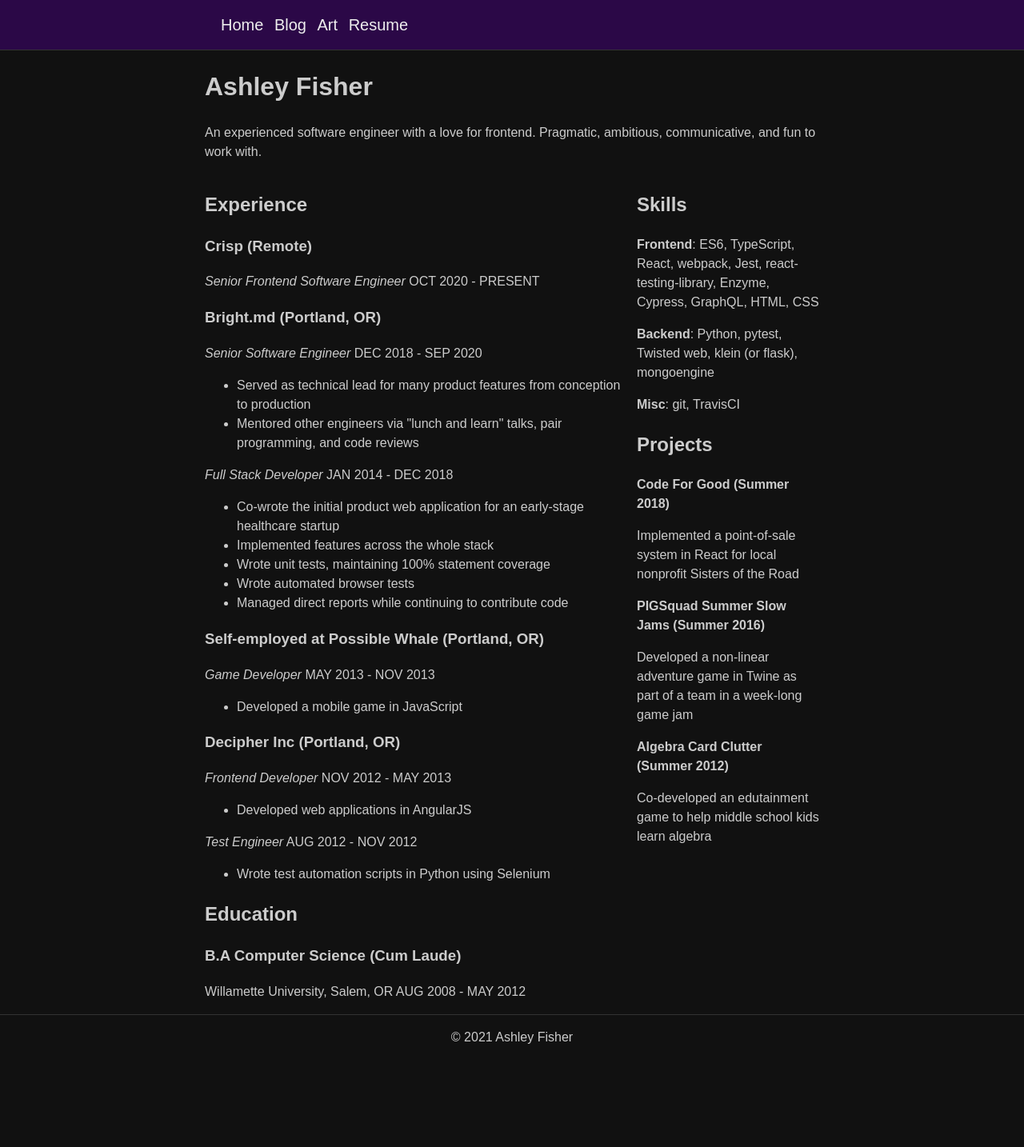
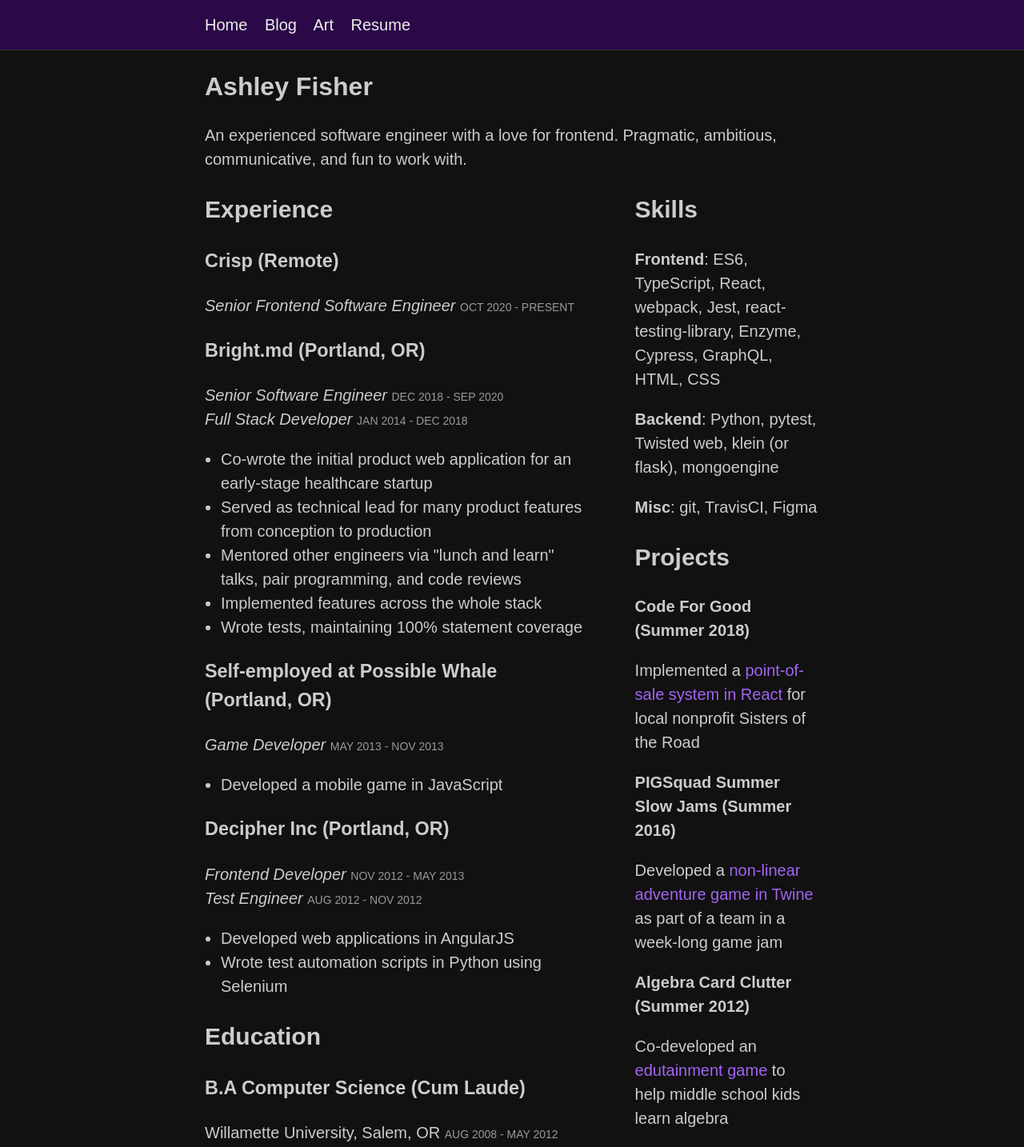
Before and after one commit to afisher/ash.fish, an Eleventy site: page src/resume.md in a window 1280 px wide. Shown: the top 1434 px of the page at 80% size. Before the commit the page ends 1325 px from the top, so only its background shows below. Built offline with nearby package versions, Linux system fonts and the light colour scheme; Eleventy itself is replaced by a stand-in of ours; files that its build step writes are made by us from their sources.

Commit message:
complete resume with print view

```diff
--- a/src/_includes/layout-base.njk
+++ b/src/_includes/layout-base.njk
@@ -10,17 +10,19 @@
   <body
     class="bg-near-black avenir moon-gray lh-copy flex flex-column min-vh-100"
   >
-    <div class="bg-dark-purple bb b--dark-gray">
-      <nav class="f4 mw7 pa3 center">
-        <a href="/" class="link dim light-gray mh1">Home</a>
-        <a href="/blog" class="link dim light-gray mh1">Blog</a>
-        <a href="/art" class="link dim light-gray mh1">Art</a>
-        <a href="/resume" class="link dim light-gray mh1">Resume</a>
+    <div class="bg-dark-purple bb b--dark-gray screen-only">
+      <nav class="f4 mw7 pv3 center">
+        <a href="/" class="link dim light-gray mr3">Home</a>
+        <a href="/blog" class="link dim light-gray mr3">Blog</a>
+        <a href="/art" class="link dim light-gray mr3">Art</a>
+        <a href="/resume" class="link dim light-gray">Resume</a>
       </nav>
     </div>
-    <main class="center mw7 flex-auto">
+    <main class="center mw7 flex-auto" id="main-content">
       {{ content | safe }}
     </main>
-    <footer class="pa3 tc bt b--dark-gray">&copy; 2021 Ashley Fisher</footer>
+    <footer class="pa3 tc bt b--dark-gray screen-only">
+      &copy; 2021 Ashley Fisher
+    </footer>
   </body>
 </html>
--- a/src/resume.md
+++ b/src/resume.md
@@ -5,51 +5,50 @@
 
 # Ashley Fisher
 
+<div class="f4">
 An experienced software engineer with a love for frontend. Pragmatic, ambitious, communicative, and fun to work with.
+</div>
 
-<div class="flex">
-<div class="w-70 mr2">
+<hr class="print-only" />
+
+<div class="flex f4">
+<div class="w-70 pr5">
 
 ## Experience
 
-### **Crisp** (Remote)
+### Crisp (Remote)
 
-_Senior Frontend Software Engineer_ OCT 2020 - PRESENT
+_Senior Frontend Software Engineer_
+<span class="f6 silver">OCT 2020 - PRESENT</span>
 
-### **Bright.md** (Portland, OR)
+### Bright.md (Portland, OR)
 
 _Senior Software Engineer_
-DEC 2018 - SEP 2020
+<span class="f6 silver">DEC 2018 - SEP 2020</span><br/>
+_Full Stack Developer_
+<span class="f6 silver">JAN 2014 - DEC 2018</span>
 
+- Co-wrote the initial product web application for an early-stage healthcare startup
 - Served as technical lead for many product features from conception to production
 - Mentored other engineers via "lunch and learn" talks, pair programming, and code reviews
+- Implemented features across the whole stack
+- Wrote tests, maintaining 100% statement coverage
 
-_Full Stack Developer_
-JAN 2014 - DEC 2018
-
-- Co-wrote the initial product web application for an early-stage healthcare startup
-- Implemented features across the whole stack
-- Wrote unit tests, maintaining 100% statement coverage
-- Wrote automated browser tests
-- Managed direct reports while continuing to contribute code
-
-### **Self-employed at Possible Whale** (Portland, OR)
+### Self-employed at Possible Whale (Portland, OR)
 
 _Game Developer_
-MAY 2013 - NOV 2013
+<span class="f6 silver">MAY 2013 - NOV 2013</span>
 
 - Developed a mobile game in JavaScript
 
-### **Decipher Inc** (Portland, OR)
+### Decipher Inc (Portland, OR)
 
 _Frontend Developer_
-NOV 2012 - MAY 2013
+<span class="f6 silver">NOV 2012 - MAY 2013</span><br/>
+_Test Engineer_
+<span class="f6 silver">AUG 2012 - NOV 2012</span>
 
 - Developed web applications in AngularJS
-
-_Test Engineer_
-AUG 2012 - NOV 2012
-
 - Wrote test automation scripts in Python using Selenium
 
 ## Education
@@ -57,7 +56,7 @@
 ### B.A Computer Science (Cum Laude)
 
 Willamette University, Salem, OR
-AUG 2008 - MAY 2012
+<span class="f6 silver">AUG 2008 - MAY 2012</span>
 
 </div>
 
@@ -69,21 +68,21 @@
 
 **Backend**: Python, pytest, Twisted web, klein (or flask), mongoengine
 
-**Misc**: git, TravisCI
+**Misc**: git, TravisCI, Figma
 
 ## Projects
 
 **Code For Good (Summer 2018)**
 
-Implemented a point-of-sale system in React for local nonprofit Sisters of the Road
+Implemented a <a href="https://github.com/codeforgoodconf/sisters-of-the-road-admin" class="link light-purple">point-of-sale system in React</a> for local nonprofit Sisters of the Road
 
 **PIGSquad Summer Slow Jams (Summer 2016)**
 
-Developed a non-linear adventure game in Twine as part of a team in a week-long game jam
+Developed a <a href="https://zivlok.itch.io/beegin" class="link light-purple">non-linear adventure game in Twine</a> as part of a team in a week-long game jam
 
 **Algebra Card Clutter (Summer 2012)**
 
-Co-developed an edutainment game to help middle school kids learn algebra
+Co-developed an <a href="https://appadvice.com/app/algebra-card-clutter/549330499" class="link light-purple">edutainment game</a> to help middle school kids learn algebra
 
 </div>
 </div>
--- a/src/static/styles.css
+++ b/src/static/styles.css
@@ -1,3 +1,32 @@
 .bg-dark-purple {
   background-color: #2b0847;
 }
+
+ul {
+  padding-left: 1.25rem;
+}
+
+@media screen {
+  .print-only {
+    display: none;
+  }
+}
+
+@media print {
+  .screen-only {
+    display: none;
+  }
+
+  html {
+    font-size: 10px;
+  }
+
+  * {
+    color: black !important;
+  }
+
+  #main-content {
+    max-width: 100%;
+    padding: 4rem;
+  }
+}
```
Also changed, not shown: src/index.html (+4 -4 lines).
